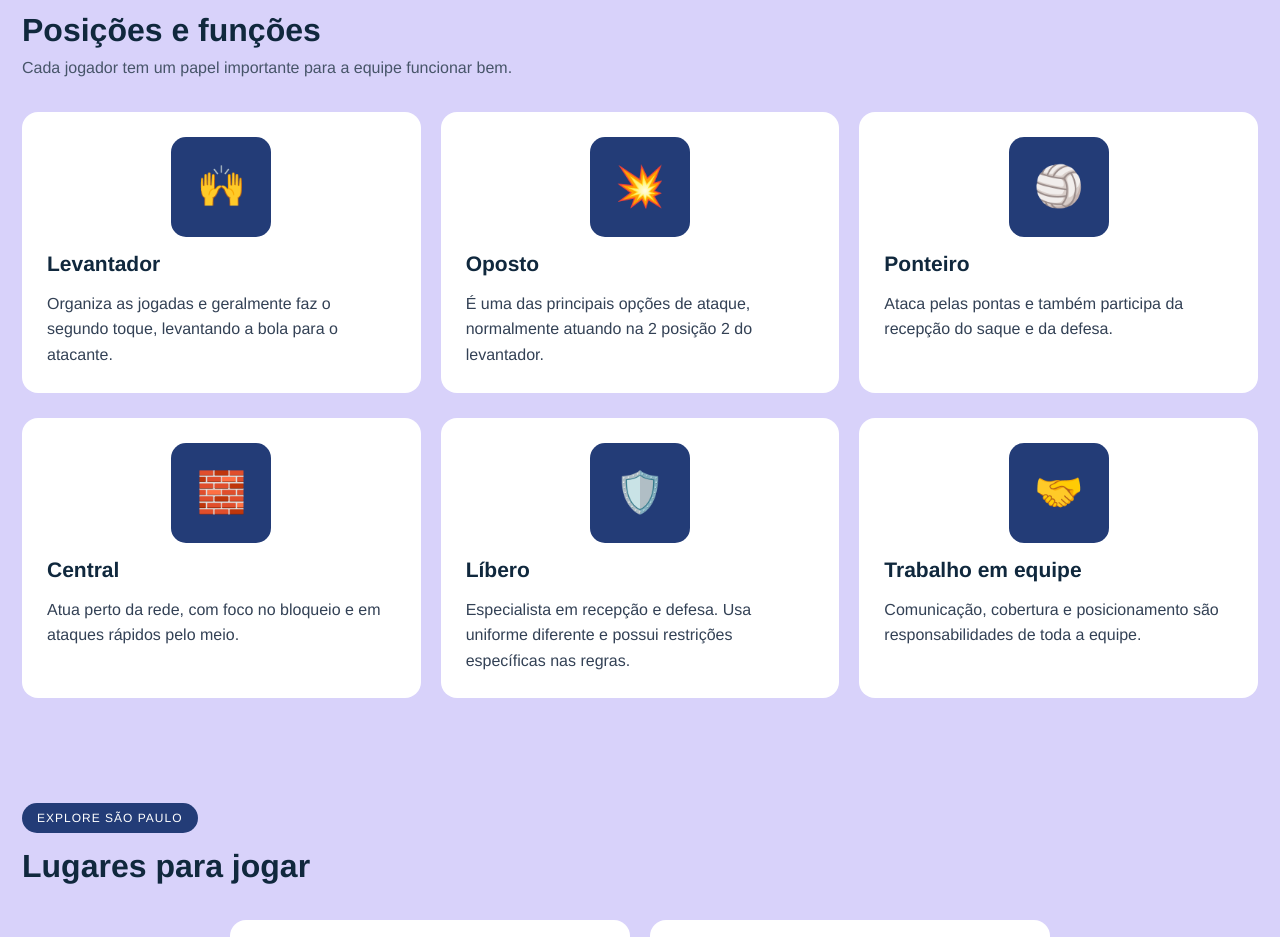
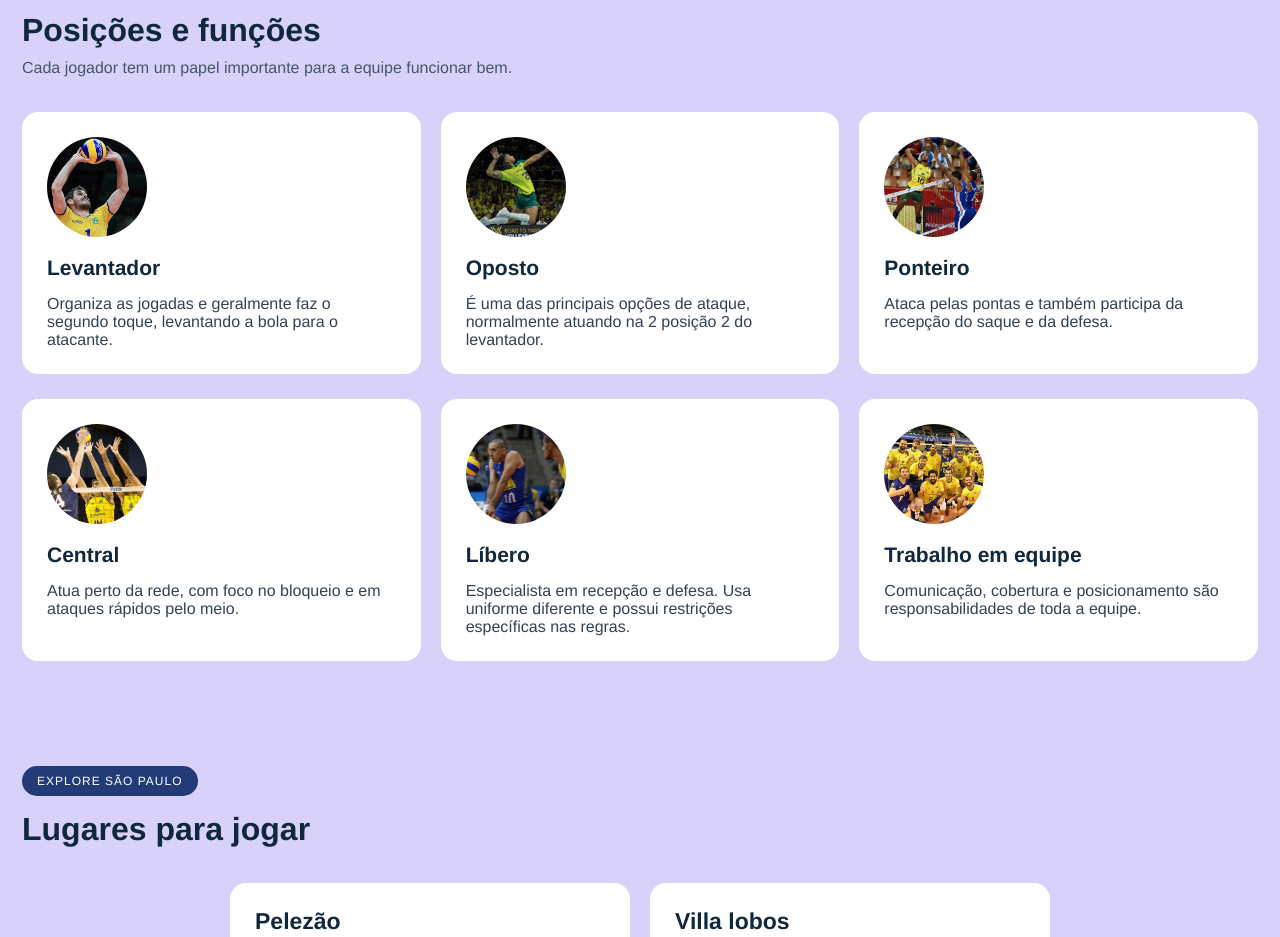
Before and after one commit to gustavo-sp-rodrigues/Projeto-pessoal, a website: page public/index.html in a window 1280 px wide. Shown: the part 1282-2219 px from the top of the page. Drawn offline with Linux system fonts and the light colour scheme; no server answers.

Commit message:
style: estilo das imagens da pág home

```diff
--- a/public/css/style_home_volei.css
+++ b/public/css/style_home_volei.css
@@ -239,9 +239,7 @@ section.fundo {
   font-size: 21px;
 }
 
-.posicao-container .posições p {
-  line-height: 1.6;
-}
+
 
 .posicao-container .posições .emoji {
   background-color: #233C77;
@@ -255,7 +253,13 @@ section.fundo {
   font-size: 40px;
   border-radius: 15px;
 }
+.emoji_foto img {
+  width: 100px;
+  height: 100px;
+  object-fit: cover;
+  border-radius: 50%;
 
+}
 
 
 
--- a/public/index.html
+++ b/public/index.html
@@ -147,7 +147,7 @@
 
                 <div class="posições">
 
-                    <div class="emoji">🙌</div>
+                    <div class="emoji_foto"><img src="img/lavantador.jpg" alt=""></div>
 
                     <h3>Levantador</h3>
 
@@ -162,7 +162,7 @@
 
                 <div class="posições">
 
-                    <div class="emoji">💥</div>
+                    <div class="emoji_foto"><img src="img/oposto.jpg" alt=""></div>
 
                     <h3>Oposto</h3>
 
@@ -177,7 +177,7 @@
 
                 <div class="posições">
 
-                    <div class="emoji">🏐</div>
+                    <div class="emoji_foto"><img src="img/ponta.jpeg" alt=""></div>
 
                     <h3>Ponteiro</h3>
 
@@ -193,7 +193,7 @@
 
                 <div class="posições">
 
-                    <div class="emoji">🧱</div>
+                    <div class="emoji_foto"><img src="img/central.jpg" alt=""></div>
 
                     <h3>Central</h3>
 
@@ -207,7 +207,7 @@
 
                 <div class="posições">
 
-                    <div class="emoji">🛡️</div>
+                    <div class="emoji_foto"><img src="img/libero.jpg" alt=""></div>
 
                     <h3>Líbero</h3>
 
@@ -222,7 +222,7 @@
 
                 <div class="posições">
 
-                    <div class="emoji">🤝</div>
+                    <div class="emoji_foto"><img src="img/equipe.jfif" alt=""></div>
 
                     <h3>Trabalho em equipe</h3>
 
```
Also changed, not shown: public/img/central.jpg (added), public/img/equipe.jfif (added), public/img/lavantador.jpg (added), public/img/libero.jpg (added), public/img/oposto.jpg (added), public/img/ponta.jpeg (added).
